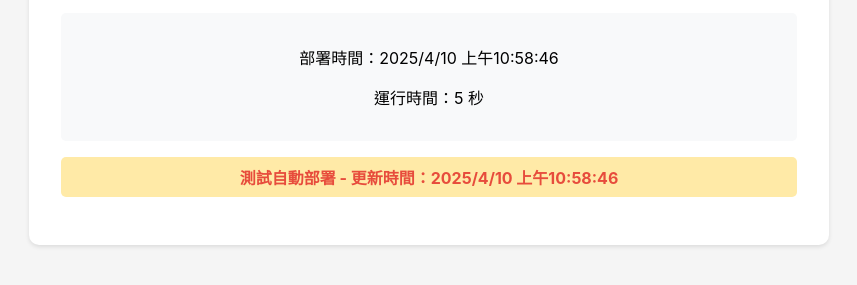
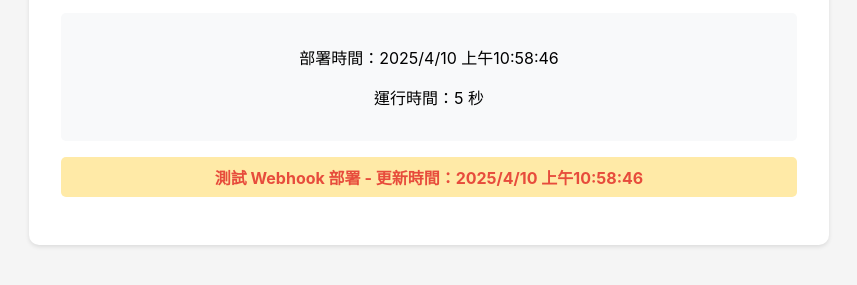
Before and after one commit to yenhunghuang/node-deploy-demo, a website: page public/index.html in a window 1280 px wide. Shown: the part 171-456 px from the top of the page, without its empty margins (211-1068 px from the left). Drawn offline with Linux system fonts and the light colour scheme.

Commit message:
更新測試訊息以驗證 webhook

```diff
--- a/public/index.html
+++ b/public/index.html
@@ -55,7 +55,7 @@
                 <p>運行時間：<span id="uptime">0</span> 秒</p>
             </div>
             <p class="test-message">
-                測試自動部署 - 更新時間：<span id="updateTime"></span>
+                測試 Webhook 部署 - 更新時間：<span id="updateTime"></span>
             </p>
         </div>
 
```
